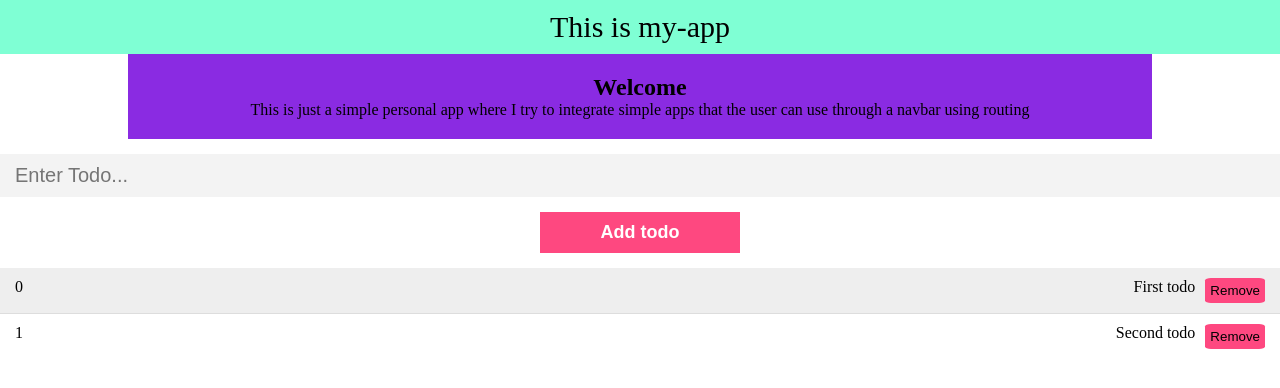
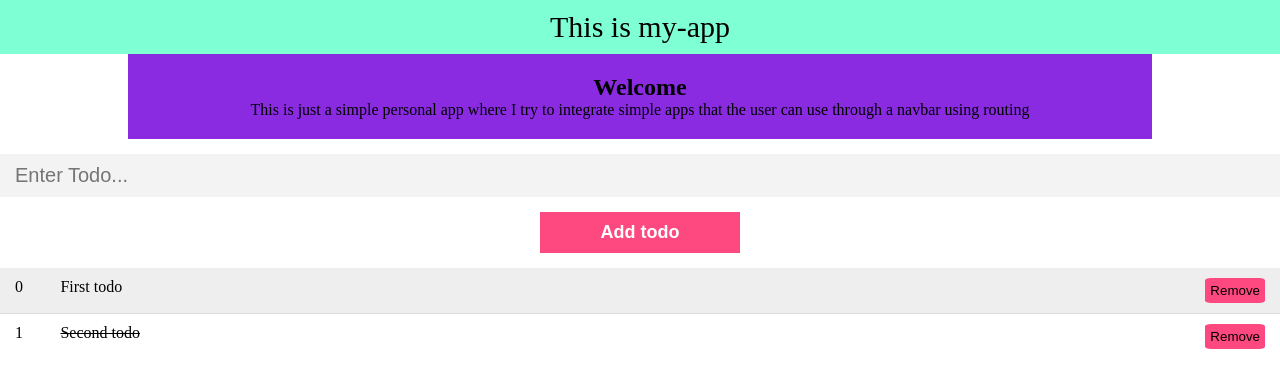
Before and after one commit to KoliosMarios/My-Angular-App, an Angular app in the folder my-app/: page / in a window 1280 px wide. Shown: the top 388 px of the page. Built offline with nearby package versions, Linux system fonts and the light colour scheme.

Commit message:
change comletion of todos

```diff
--- a/my-app/src/app/todos/todos.component.css
+++ b/my-app/src/app/todos/todos.component.css
@@ -1,12 +1,12 @@
 .todo {
   display: flex;
   padding: 10px 15px;
-	background-color: #FFF;
-	border-bottom: 1px solid #DDD;
+  background-color: #fff;
+  border-bottom: 1px solid #ddd;
 }
 
 .todo:nth-child(even) {
-	background-color: #EEE;
+  background-color: #eee;
 }
 
 .todo:last-of-type {
@@ -31,7 +31,7 @@
   padding: 10px 15px;
   appearance: none;
   border: none;
-	background-color: #F3F3F3;
+  background-color: #f3f3f3;
   margin-top: 15px;
   font-size: 20px;
   outline: none;
@@ -46,8 +46,8 @@
   outline: none;
   background: none;
 
-	background-color: #FE4880;
-	color: #FFF;
+  background-color: #fe4880;
+  color: #fff;
   margin: 15px auto;
 
   padding: 10px 15px;
@@ -60,5 +60,5 @@
   border: none;
   border-radius: 10%;
   padding: 5px;
-  background-color: #FE4880;
+  background-color: #fe4880;
 }
--- a/my-app/src/app/todos/todos.component.html
+++ b/my-app/src/app/todos/todos.component.html
@@ -6,14 +6,18 @@
       name="inputTodo"
       placeholder="Enter Todo..."
       class="todo-input"
-    [(ngModel)]="inputTodo"
+      [(ngModel)]="inputTodo"
     />
     <input type="submit" value="Add todo" class="todo-submit" />
   </form>
   <!-- Loop through the array to show the todos -->
-  <div *ngFor="let todo of todos; let i = index" class="todo">
+  <!-- if todo is completed we pass it the class done. If its not, an empty string -->
+  <div
+    *ngFor="let todo of todos; let i = index"
+    class="todo {{ todo.completed ? 'done' : '' }}"
+  >
     <div class="id">{{ i }}</div>
-    <div class="context">{{ todo.content }}</div>
+    <div class="content" (click)="toggleDone(i)">{{ todo.content }}</div>
     <button class="delete" (click)="deleteTodo(i)">Remove</button>
   </div>
 </div>
--- a/my-app/src/app/todos/todos.component.ts
+++ b/my-app/src/app/todos/todos.component.ts
@@ -42,7 +42,14 @@ export class TodosComponent implements OnInit {
 
   // we pass the id of the item we want to delete
   deleteTodo(id: number) {
-    // we return only the todos that have different index than the id we pass in the function
-    this.todos = this.todos.filter((todo, i) => i !== id);
+    this.todos.splice(id, 1);
+  }
+
+  toggleDone(id:number) {
+    this.todos.map((todo, i) => {
+      if(i === id) {
+        todo.completed = !todo.completed;
+      }
+    })
   }
 }
```
Lines whose indentation alone changed are shown as unchanged.
